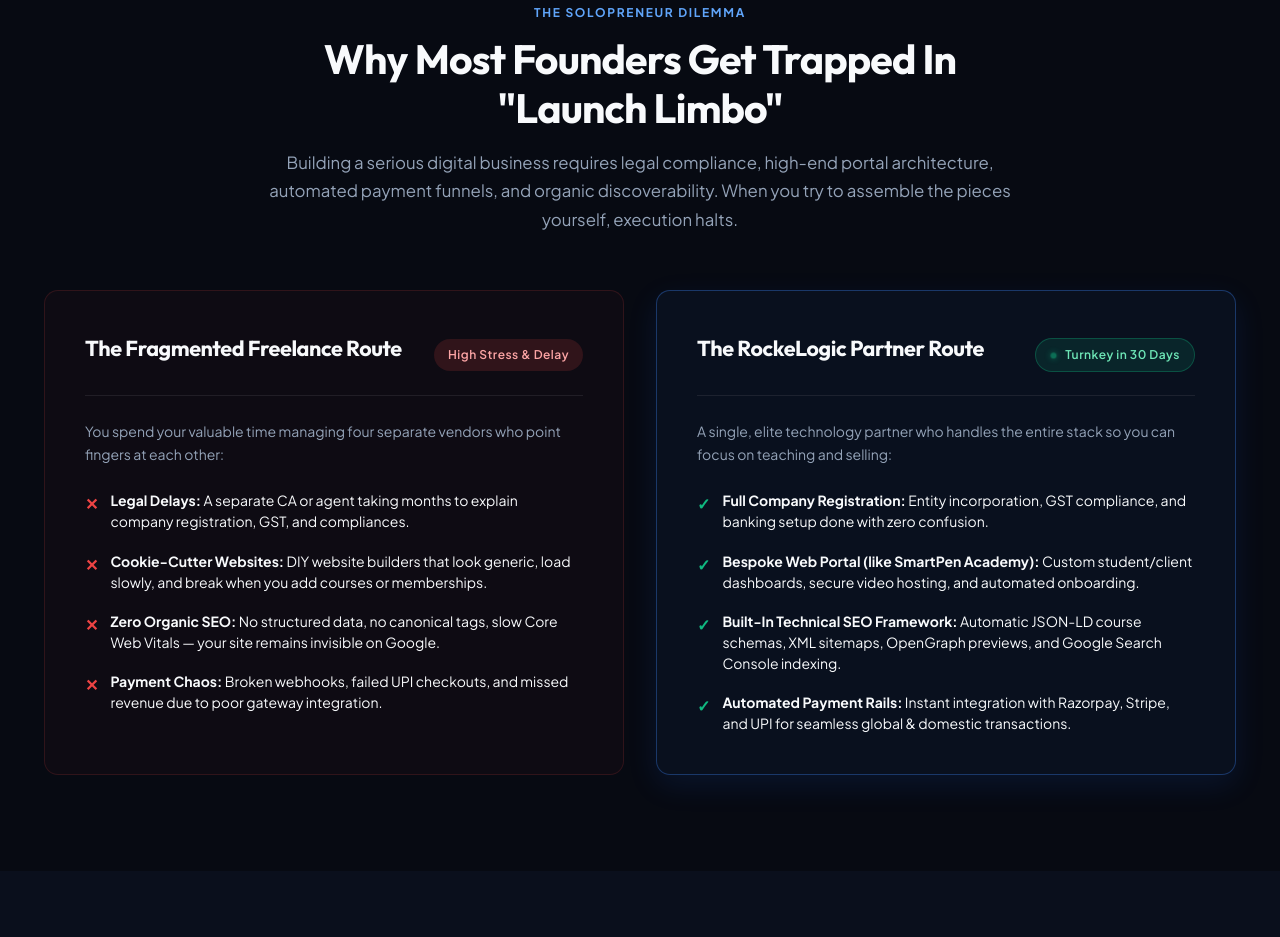
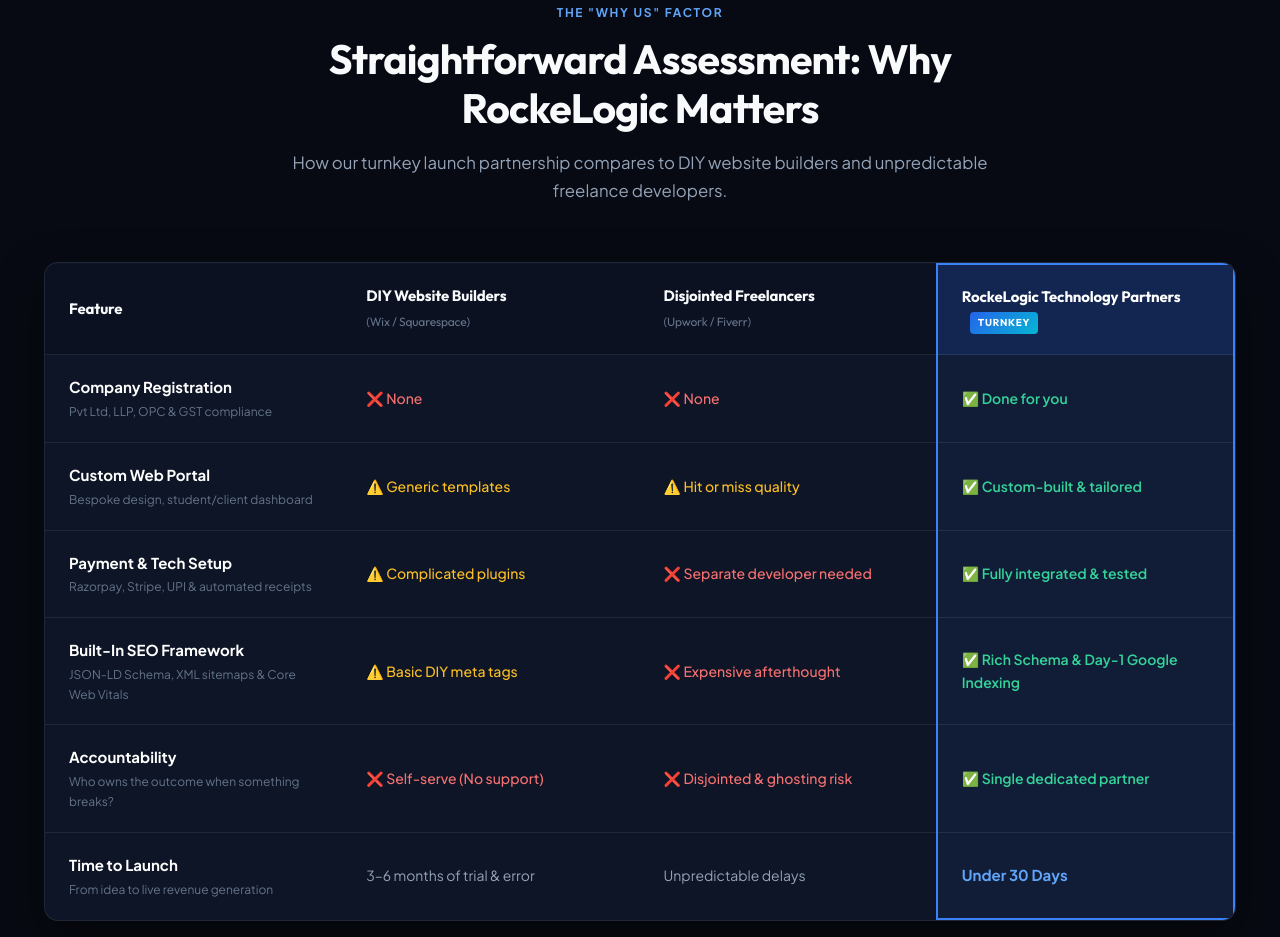
Before and after one commit to rockefashy/RockeLogic, a plain HTML site: page index.html in a window 1280 px wide. Shown: the part 1063-2000 px from the top of the page. Drawn offline with Linux system fonts and the light colour scheme.

Commit message:
Feat: Add Comparison Matrix Table and streamline why-us section

```diff
--- a/index.html
+++ b/index.html
@@ -814,74 +814,106 @@
       line-height: 1.7;
     }
 
-    /* COMPARISON */
-    .comparison-grid {
-      display: grid;
-      grid-template-columns: 1fr 1fr;
-      gap: 2rem;
-    }
-
-    .comparison-card {
+    /* COMPARISON MATRIX TABLE */
+    .table-responsive {
+      width: 100%;
+      overflow-x: auto;
       border-radius: var(--radius-md);
-      padding: 2.5rem;
-      position: relative;
-    }
-
-    .card-pain {
-      background: rgba(239, 68, 68, 0.03);
-      border: 1px solid rgba(239, 68, 68, 0.15);
-    }
-
-    .card-solution {
-      background: rgba(59, 130, 246, 0.05);
-      border: 1px solid var(--border-accent);
-      box-shadow: 0 10px 30px rgba(37, 99, 235, 0.12);
-    }
-
-    .card-badge-header {
-      display: flex;
-      align-items: center;
-      justify-content: space-between;
-      margin-bottom: 1.5rem;
-      padding-bottom: 1rem;
+      border: 1px solid var(--border-subtle);
+      background: var(--bg-surface);
+      box-shadow: 0 20px 50px rgba(0, 0, 0, 0.4);
+      -webkit-overflow-scrolling: touch;
+    }
+
+    .matrix-table {
+      width: 100%;
+      border-collapse: collapse;
+      text-align: left;
+      font-size: 14px;
+      min-width: 680px;
+    }
+
+    .matrix-table th, .matrix-table td {
+      padding: 1.25rem 1.5rem;
       border-bottom: 1px solid var(--border-subtle);
-    }
-
-    .card-title {
-      font-size: 1.35rem;
-      margin-bottom: 0.75rem;
-    }
-
-    .comparison-list {
-      list-style: none;
-      display: flex;
-      flex-direction: column;
-      gap: 1.15rem;
-      margin-top: 1.5rem;
-    }
-
-    .comp-item {
-      display: flex;
-      align-items: flex-start;
-      gap: 12px;
+      vertical-align: middle;
+    }
+
+    .matrix-table th {
+      background: #0b1120;
+      font-family: 'Outfit', sans-serif;
+      font-size: 15px;
+      font-weight: 700;
+      color: var(--text-main);
+      letter-spacing: -0.01em;
+    }
+
+    .matrix-table th.col-rockelogic, .matrix-table td.col-rockelogic {
+      background: rgba(59, 130, 246, 0.08);
+      border-left: 2px solid var(--blue-primary);
+      border-right: 2px solid var(--blue-primary);
+    }
+
+    .matrix-table th.col-rockelogic {
+      background: rgba(37, 99, 235, 0.22);
+      color: #ffffff;
+      border-top: 2px solid var(--blue-primary);
+    }
+
+    .matrix-table tr:last-child td.col-rockelogic {
+      border-bottom: 2px solid var(--blue-primary);
+    }
+
+    .matrix-table tr:last-child td {
+      border-bottom: none;
+    }
+
+    .matrix-feature-name {
+      font-weight: 700;
+      color: #ffffff;
+      font-size: 15px;
+    }
+
+    .matrix-feature-sub {
+      font-size: 12px;
+      color: var(--text-dim);
+      margin-top: 2px;
+    }
+
+    .status-cell {
+      display: inline-flex;
+      align-items: center;
+      gap: 8px;
       font-size: 14px;
-      line-height: 1.5;
-    }
-
-    .comp-icon-bad {
-      color: #ef4444;
-      font-size: 16px;
+    }
+
+    .cell-good {
+      color: #34d399;
+      font-weight: 600;
+    }
+
+    .cell-warn {
+      color: #fbbf24;
+      font-weight: 500;
+    }
+
+    .cell-bad {
+      color: #f87171;
+      font-weight: 500;
+    }
+
+    .rec-badge {
+      display: inline-block;
+      font-size: 10px;
       font-weight: 700;
-      flex-shrink: 0;
-      margin-top: 2px;
-    }
-
-    .comp-icon-good {
-      color: #10b981;
-      font-size: 16px;
-      font-weight: 700;
-      flex-shrink: 0;
-      margin-top: 2px;
+      letter-spacing: 0.08em;
+      text-transform: uppercase;
+      background: linear-gradient(135deg, #2563eb, #06b6d4);
+      color: #ffffff;
+      padding: 3px 8px;
+      border-radius: 4px;
+      margin-left: 8px;
+      vertical-align: middle;
     }
 
     /* THE 3-PILLAR LAUNCHPAD */
@@ -1554,6 +1586,7 @@
 
         <ul class="nav-menu">
           <li><a href="#pillars" class="nav-link">What We Build</a></li>
+          <li><a href="#comparison" class="nav-link">Why Us</a></li>
           <li><a href="#showcase" class="nav-link">SmartPen Showcase</a></li>
           <li><a href="#seo" class="nav-link">SEO Framework</a></li>
           <li><a href="#process" class="nav-link">30-Day Launchpad</a></li>
@@ -1723,71 +1756,84 @@
       </div>
     </section>
 
-    <!-- THE PROBLEM VS SOLUTION -->
-    <section class="section-padding">
+    <!-- COMPARISON TABLE SECTION -->
+    <section class="section-padding" id="comparison">
       <div class="container">
         <div class="section-header">
-          <div class="section-eyebrow">The Solopreneur Dilemma</div>
-          <h2 class="section-title">Why Most Founders Get Trapped In "Launch Limbo"</h2>
+          <div class="section-eyebrow">The "Why Us" Factor</div>
+          <h2 class="section-title">Straightforward Assessment: Why RockeLogic Matters</h2>
           <p class="section-desc">
-            Building a serious digital business requires legal compliance, high-end portal architecture, automated payment funnels, and organic discoverability. When you try to assemble the pieces yourself, execution halts.
+            How our turnkey launch partnership compares to DIY website builders and unpredictable freelance developers.
           </p>
         </div>
 
-        <div class="comparison-grid">
-          <!-- The Old Way -->
-          <div class="comparison-card card-pain">
-            <div class="card-badge-header">
-              <h3 class="card-title">The Fragmented Freelance Route</h3>
-              <span class="badge" style="background:rgba(239,68,68,0.15);color:#fca5a5;">High Stress & Delay</span>
-            </div>
-            <p style="color:var(--text-muted);font-size:14px;">You spend your valuable time managing four separate vendors who point fingers at each other:</p>
-            <ul class="comparison-list">
-              <li class="comp-item">
-                <span class="comp-icon-bad">✕</span>
-                <span><strong>Legal Delays:</strong> A separate CA or agent taking months to explain company registration, GST, and compliances.</span>
-              </li>
-              <li class="comp-item">
-                <span class="comp-icon-bad">✕</span>
-                <span><strong>Cookie-Cutter Websites:</strong> DIY website builders that look generic, load slowly, and break when you add courses or memberships.</span>
-              </li>
-              <li class="comp-item">
-                <span class="comp-icon-bad">✕</span>
-                <span><strong>Zero Organic SEO:</strong> No structured data, no canonical tags, slow Core Web Vitals — your site remains invisible on Google.</span>
-              </li>
-              <li class="comp-item">
-                <span class="comp-icon-bad">✕</span>
-                <span><strong>Payment Chaos:</strong> Broken webhooks, failed UPI checkouts, and missed revenue due to poor gateway integration.</span>
-              </li>
-            </ul>
-          </div>
-
-          <!-- The RockeLogic Way -->
-          <div class="comparison-card card-solution">
-            <div class="card-badge-header">
-              <h3 class="card-title">The RockeLogic Partner Route</h3>
-              <span class="badge badge-green"><span class="badge-dot"></span> Turnkey in 30 Days</span>
-            </div>
-            <p style="color:var(--text-muted);font-size:14px;">A single, elite technology partner who handles the entire stack so you can focus on teaching and selling:</p>
-            <ul class="comparison-list">
-              <li class="comp-item">
-                <span class="comp-icon-good">✓</span>
-                <span><strong>Full Company Registration:</strong> Entity incorporation, GST compliance, and banking setup done with zero confusion.</span>
-              </li>
-              <li class="comp-item">
-                <span class="comp-icon-good">✓</span>
-                <span><strong>Bespoke Web Portal (like SmartPen Academy):</strong> Custom student/client dashboards, secure video hosting, and automated onboarding.</span>
-              </li>
-              <li class="comp-item">
-                <span class="comp-icon-good">✓</span>
-                <span><strong>Built-In Technical SEO Framework:</strong> Automatic JSON-LD course schemas, XML sitemaps, OpenGraph previews, and Google Search Console indexing.</span>
-              </li>
-              <li class="comp-item">
-                <span class="comp-icon-good">✓</span>
-                <span><strong>Automated Payment Rails:</strong> Instant integration with Razorpay, Stripe, and UPI for seamless global & domestic transactions.</span>
-              </li>
-            </ul>
-          </div>
+        <div class="table-responsive">
+          <table class="matrix-table">
+            <thead>
+              <tr>
+                <th style="width: 25%;">Feature</th>
+                <th style="width: 25%;">DIY Website Builders<br><span style="font-size: 12px; font-weight: 400; color: var(--text-dim);">(Wix / Squarespace)</span></th>
+                <th style="width: 25%;">Disjointed Freelancers<br><span style="font-size: 12px; font-weight: 400; color: var(--text-dim);">(Upwork / Fiverr)</span></th>
+                <th class="col-rockelogic" style="width: 25%;">RockeLogic Technology Partners <span class="rec-badge">Turnkey</span></th>
+              </tr>
+            </thead>
+            <tbody>
+              <tr>
+                <td>
+                  <div class="matrix-feature-name">Company Registration</div>
+                  <div class="matrix-feature-sub">Pvt Ltd, LLP, OPC & GST compliance</div>
+                </td>
+                <td><span class="status-cell cell-bad">❌ None</span></td>
+                <td><span class="status-cell cell-bad">❌ None</span></td>
+                <td class="col-rockelogic"><span class="status-cell cell-good">✅ Done for you</span></td>
+              </tr>
+              <tr>
+                <td>
+                  <div class="matrix-feature-name">Custom Web Portal</div>
+                  <div class="matrix-feature-sub">Bespoke design, student/client dashboard</div>
+                </td>
+                <td><span class="status-cell cell-warn">⚠️ Generic templates</span></td>
+                <td><span class="status-cell cell-warn">⚠️ Hit or miss quality</span></td>
+                <td class="col-rockelogic"><span class="status-cell cell-good">✅ Custom-built & tailored</span></td>
+              </tr>
+              <tr>
+                <td>
+                  <div class="matrix-feature-name">Payment & Tech Setup</div>
+                  <div class="matrix-feature-sub">Razorpay, Stripe, UPI & automated receipts</div>
+                </td>
+                <td><span class="status-cell cell-warn">⚠️ Complicated plugins</span></td>
+                <td><span class="status-cell cell-bad">❌ Separate developer needed</span></td>
+                <td class="col-rockelogic"><span class="status-cell cell-good">✅ Fully integrated & tested</span></td>
+              </tr>
+              <tr>
+                <td>
+                  <div class="matrix-feature-name">Built-In SEO Framework</div>
+                  <div class="matrix-feature-sub">JSON-LD Schema, XML sitemaps & Core Web Vitals</div>
+                </td>
+                <td><span class="status-cell cell-warn">⚠️ Basic DIY meta tags</span></td>
+                <td><span class="status-cell cell-bad">❌ Expensive afterthought</span></td>
+                <td class="col-rockelogic"><span class="status-cell cell-good">✅ Rich Schema & Day-1 Google Indexing</span></td>
+              </tr>
+              <tr>
+                <td>
+                  <div class="matrix-feature-name">Accountability</div>
+                  <div class="matrix-feature-sub">Who owns the outcome when something breaks?</div>
+                </td>
+                <td><span class="status-cell cell-bad">❌ Self-serve (No support)</span></td>
+                <td><span class="status-cell cell-bad">❌ Disjointed & ghosting risk</span></td>
+                <td class="col-rockelogic"><span class="status-cell cell-good">✅ Single dedicated partner</span></td>
+              </tr>
+              <tr>
+                <td>
+                  <div class="matrix-feature-name">Time to Launch</div>
+                  <div class="matrix-feature-sub">From idea to live revenue generation</div>
+                </td>
+                <td><span style="color: var(--text-muted); font-size: 14px;">3–6 months of trial & error</span></td>
+                <td><span style="color: var(--text-muted); font-size: 14px;">Unpredictable delays</span></td>
+                <td class="col-rockelogic"><span style="color: #60a5fa; font-weight: 700; font-size: 15px;">Under 30 Days</span></td>
+              </tr>
+            </tbody>
+          </table>
         </div>
       </div>
     </section>
```
